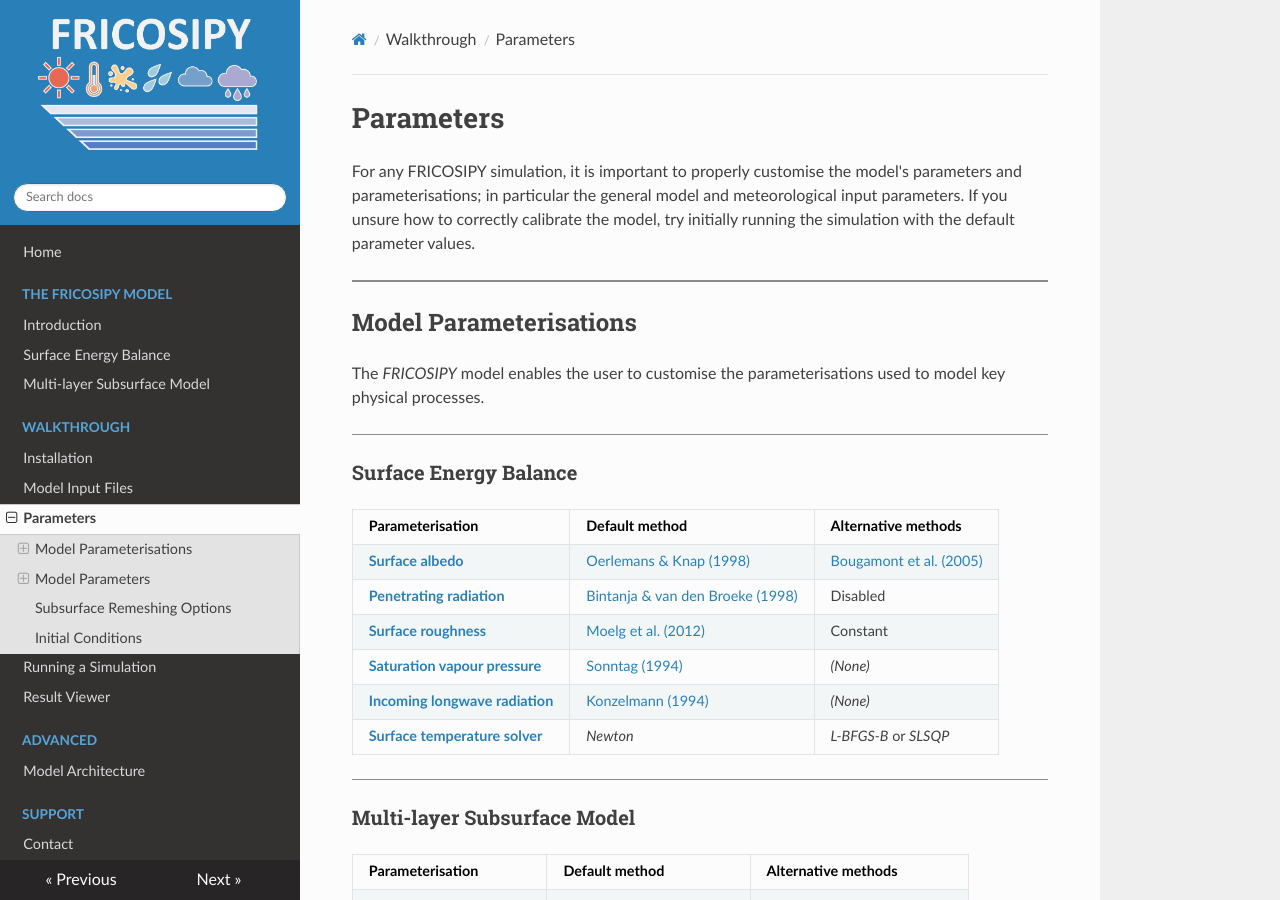
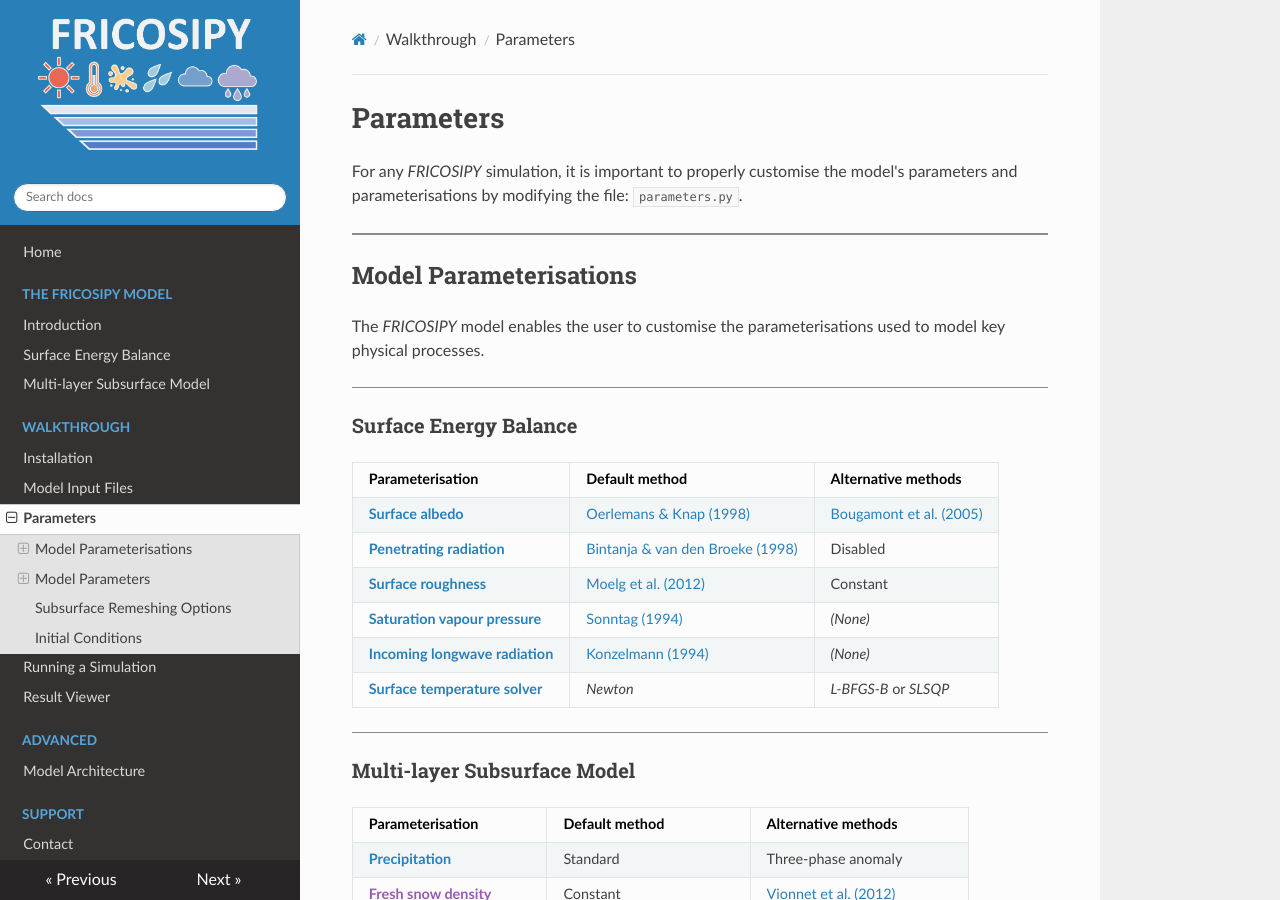
Before and after one commit to MarcusGastaldello/FRICOSIPY, an MkDocs documentation site: the page built from docs/parameters.md, in a window 1280 px wide and 900 px high. Built offline with MkDocs 1.6.1, drawn with Linux system fonts in a browser that asks for light colours.

Commit message:
Update parameters.md

```diff
--- a/docs/parameters.md
+++ b/docs/parameters.md
@@ -5,7 +5,7 @@
 
 # Parameters
 
-For any FRICOSIPY simulation, it is important to properly customise the model's parameters and parameterisations; in particular the general model and meteorological input parameters. If you unsure how to correctly calibrate the model, try initially running the simulation with the default parameter values.
+For any *FRICOSIPY* simulation, it is important to properly customise the model's parameters and parameterisations by modifying the file: `parameters.py`.
 
 <hr style="height:2px; background-color:#8b8b8b; border:none;" />
 
```
